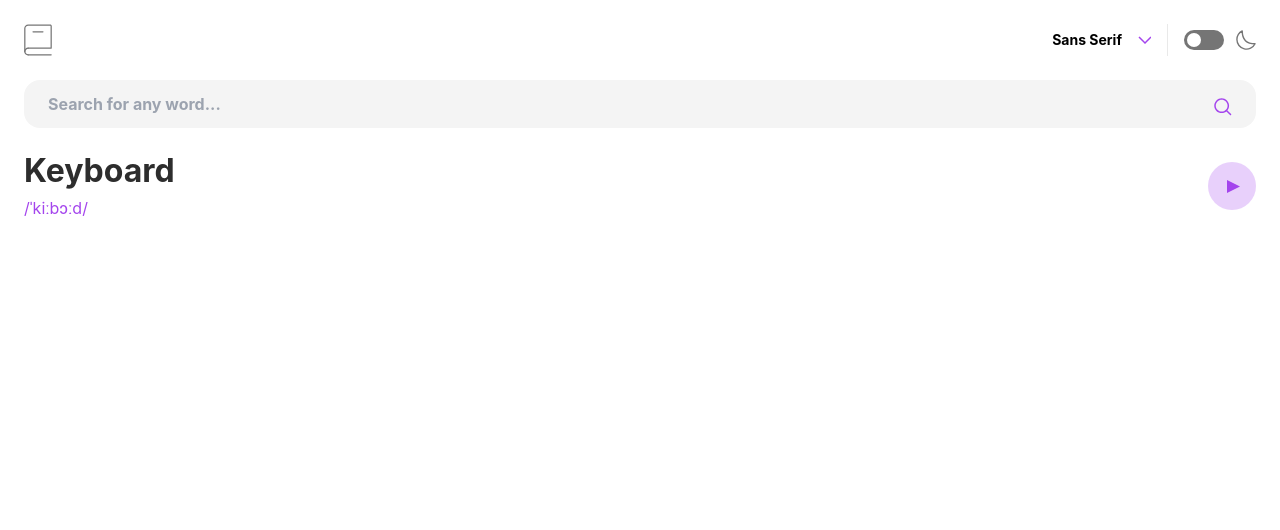
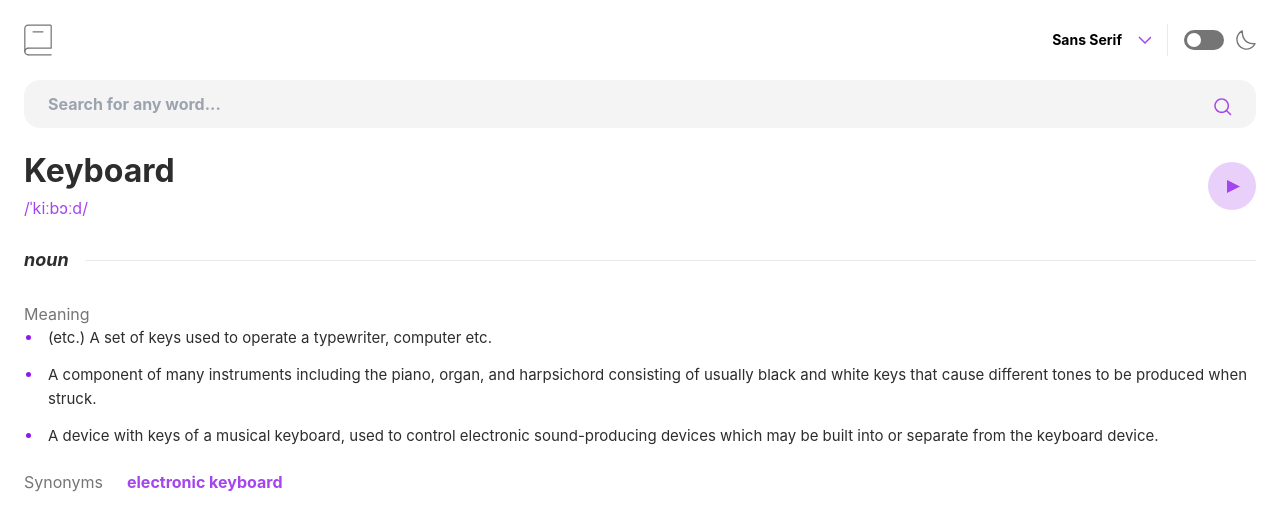
Before and after one commit to lukannozadze/dictionary-web-app, a React (Create React App) app: page / in a window 1280 px wide. Shown: the top 530 px of the page. Built offline with nearby package versions, Linux system fonts and the light colour scheme.

Commit message:
created noun section

```diff
--- /dev/null
+++ b/src/Components/NounSection.jsx
@@ -0,0 +1,42 @@
+const NounSection = () => {
+  return (
+    <div>
+      <div className="flex items-center gap-4 mb-[31px]">
+        <span className="text-[#2D2D2D] font-bold italic text-[18px] leading-[22px]">
+          noun
+        </span>
+        <div className="w-full h-[1px] bg-[#E9E9E9]"></div>
+      </div>
+      <span className="text-[#757575] text-base leading-[20px]">Meaning</span>
+      <ul className="list-disc ml-[19px] text-[#2D2D2D] text-[15px] leading-6 flex flex-col gap-[13px]">
+        <li>
+          <span>
+            (etc.) A set of keys used to operate a typewriter, computer etc.
+          </span>
+        </li>
+        <li>
+          <span>
+            A component of many instruments including the piano, organ, and
+            harpsichord consisting of usually black and white keys that cause
+            different tones to be produced when struck.
+          </span>
+        </li>
+        <li>
+          <span>
+            A device with keys of a musical keyboard, used to control electronic
+            sound-producing devices which may be built into or separate from the
+            keyboard device.
+          </span>
+        </li>
+      </ul>
+      <div className="flex gap-6 mt-6 mb-[43px]">
+        <span className="text-4 leading-5 text-[#757575]">Synonyms</span>
+        <span className="text-4 leading-5 text-[#A445ED] font-bold">
+          electronic keyboard
+        </span>
+      </div>
+    </div>
+  );
+};
+
+export default NounSection;
--- a/src/Components/SearchedWord.jsx
+++ b/src/Components/SearchedWord.jsx
@@ -2,7 +2,7 @@ import PlayerIcon from "../UI/PlayerIcon";
 
 const SearchedWord = () => {
   return (
-    <div className="flex justify-between items-center">
+    <div className="flex justify-between items-center mb-[29px]">
       <div>
         <h1 className="text-[32px] leading-[38px] mb-[6px] text-[#2D2D2D] font-bold">
           Keyboard
--- a/src/Pages/Main Page/MainPage.jsx
+++ b/src/Pages/Main Page/MainPage.jsx
@@ -1,4 +1,5 @@
 import Header from "../../Components/Header";
+import NounSection from "../../Components/NounSection";
 import SearchBar from "../../Components/SearchBar";
 import SearchedWord from "../../Components/SearchedWord";
 
@@ -12,6 +13,7 @@ const MainPage = () => {
         <SearchBar />
       </div>
       <SearchedWord />
+      <NounSection />
     </div>
   );
 };
--- a/src/index.css
+++ b/src/index.css
@@ -3,3 +3,11 @@
 @tailwind utilities;
 @import url("https://fonts.googleapis.com/css2?family=Inter:wght@400;700&display=swap");
 @import url("https://fonts.googleapis.com/css2?family=Lora:wght@700&display=swap");
+
+li::marker {
+  color: #8f19e8;
+}
+li span {
+  position: relative;
+  left: 5px;
+}
```
